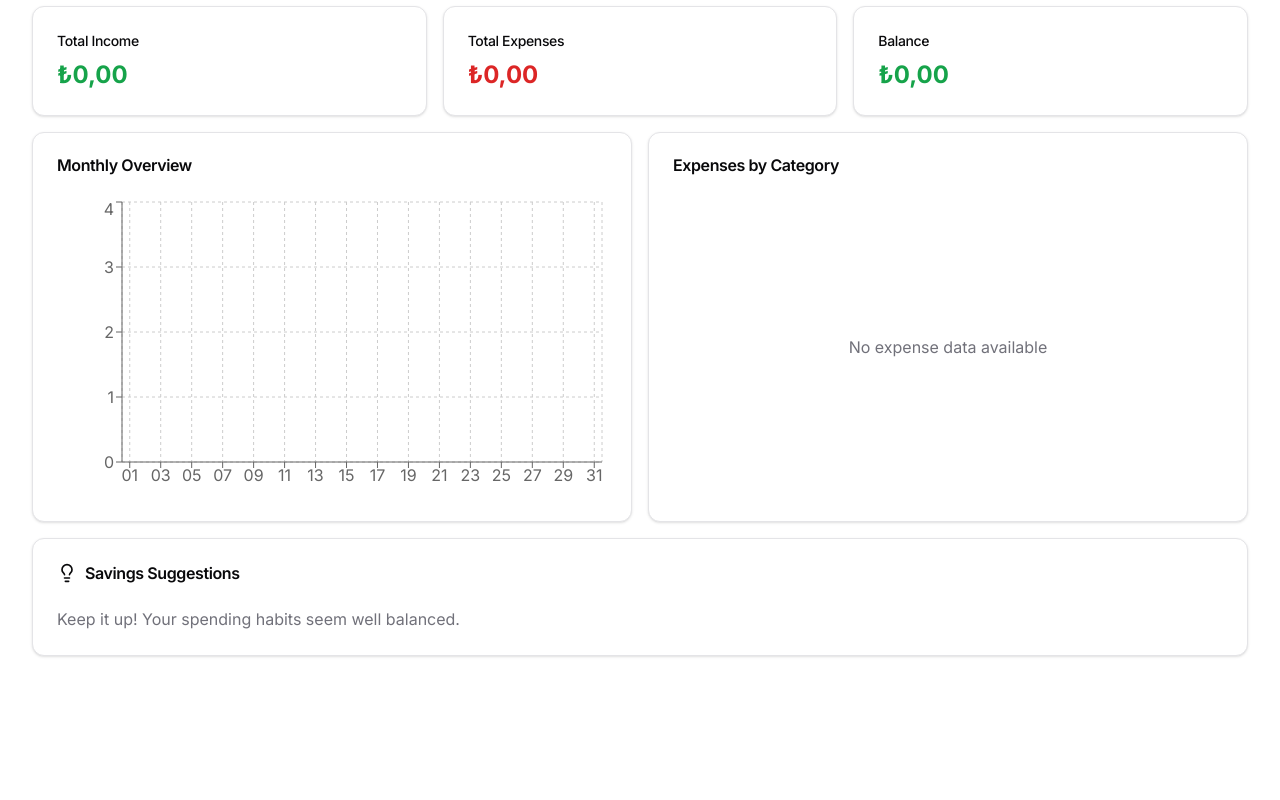
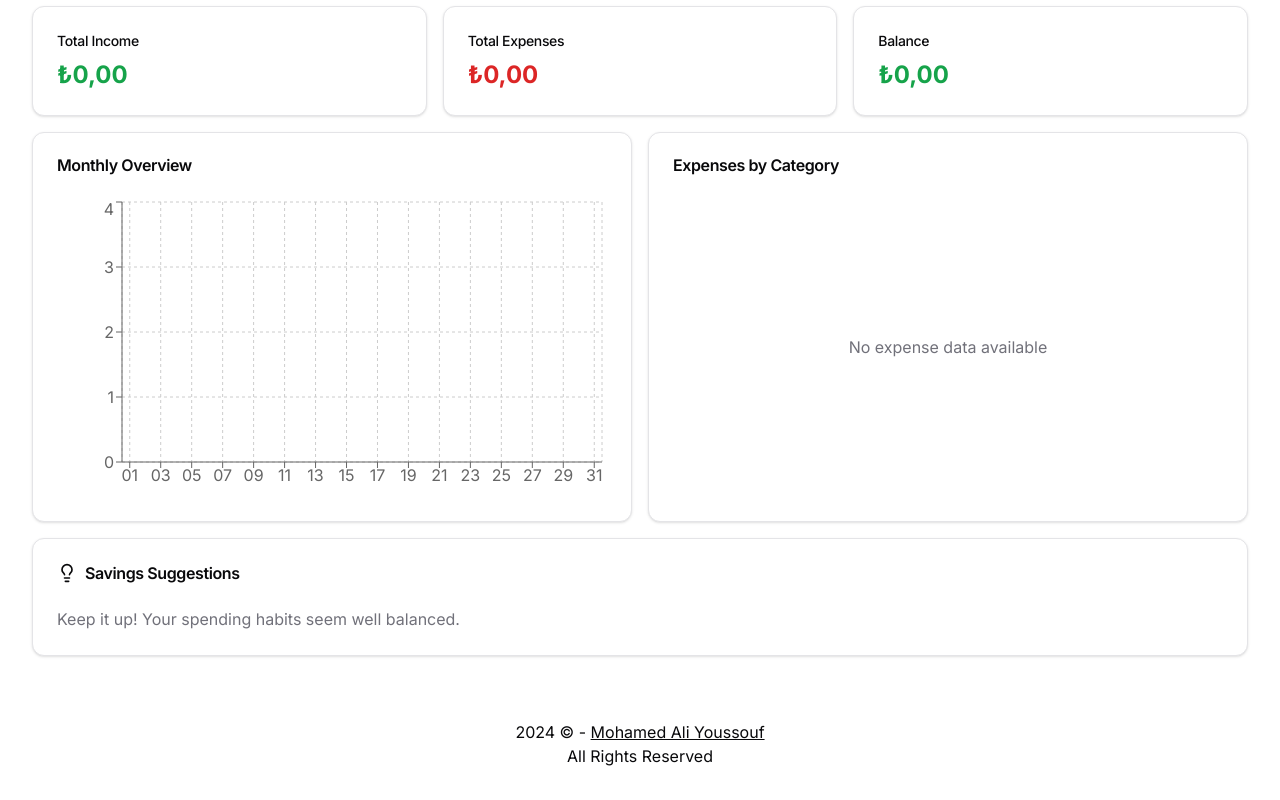
Before and after one commit to MOHAMED-ALI-YOUSSOUF/personal-budget-tracker, a Next.js app: page / in a window 1280 px wide. Shown: the part 247-1047 px from the top of the page. Before the commit the page ends 935 px from the top, so only its background shows below. Built offline with nearby package versions, Linux system fonts and the light colour scheme.

Commit message:
final version

```diff
--- a/app/layout.js
+++ b/app/layout.js
@@ -2,6 +2,7 @@ import './globals.css';
 import { Inter } from 'next/font/google';
 import { ThemeProvider } from '@/components/theme-provider';
 import { Toaster } from '@/components/ui/toaster';
+import Footer from '@/components/Footer';
 
 const inter = Inter({ subsets: ['latin'] });
 
@@ -18,6 +19,7 @@ export default function RootLayout({
       <body className={inter.className}>
         <ThemeProvider attribute="class" defaultTheme="system" enableSystem>
           {children}
+          <Footer/>
           <Toaster />
         </ThemeProvider>
       </body>
--- a/app/page.js
+++ b/app/page.js
@@ -1,5 +1,5 @@
-import { BudgetProvider } from '@/contexts/BudgetContext';
-import Dashboard from '@/components/Dashboard';
+import { BudgetProvider } from "@/contexts/BudgetContext";
+import Dashboard from "@/components/Dashboard";
 
 export default function Home() {
   return (
--- /dev/null
+++ b/components/Footer.jsx
@@ -0,0 +1,22 @@
+import React from "react";
+
+const Footer = () => {
+  return (
+    <footer className="flex justify-center py-4 my-4">
+      <span className="text-center">
+        {new Date().getFullYear()} &copy; -{" "}
+        <a
+          href="https://mohamed-ali-youssouf.com/"
+          className="text-whi underline"
+          target="_blank"
+          rel="noopener noreferrer"
+        >
+          Mohamed Ali Youssouf
+        </a>{" "}
+        <br /> All Rights Reserved
+      </span>
+    </footer>
+  );
+};
+
+export default Footer;
```
